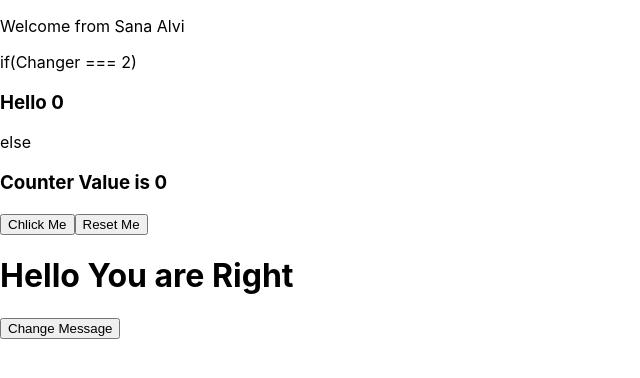
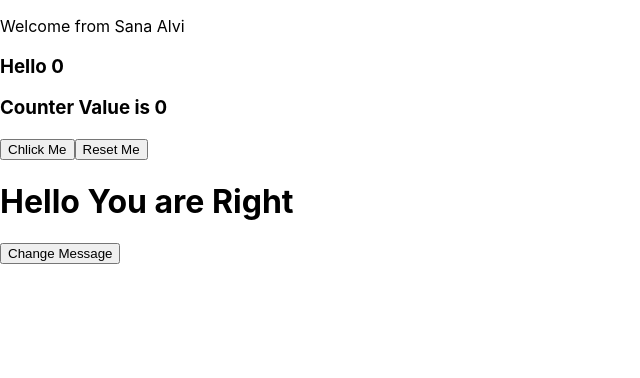
Before and after one commit to SanaAlvi/Bootcamp_react, a React (Create React App) app: page / in a window 1280 px wide. Shown: the top 378 px of the page, without its empty margins (0-640 px from the left). Built offline with nearby package versions, Linux system fonts and the light colour scheme.

Commit message:
Update Changer.js

```diff
--- a/src/Changer.js
+++ b/src/Changer.js
@@ -3,13 +3,8 @@ import React from 'react';
 function Change(props) {
 return (
     <div>
-
-            if(Changer === 2){
-                <h3>Hello {props.Changer} </h3>
-            }
-            else {
-                <h3>Counter Value is {props.Changer} </h3>
-            }
+       <h3>Hello {props.Changer} </h3>
+       <h3>Counter Value is {props.Changer} </h3>
     </div>
 )
 }
```
